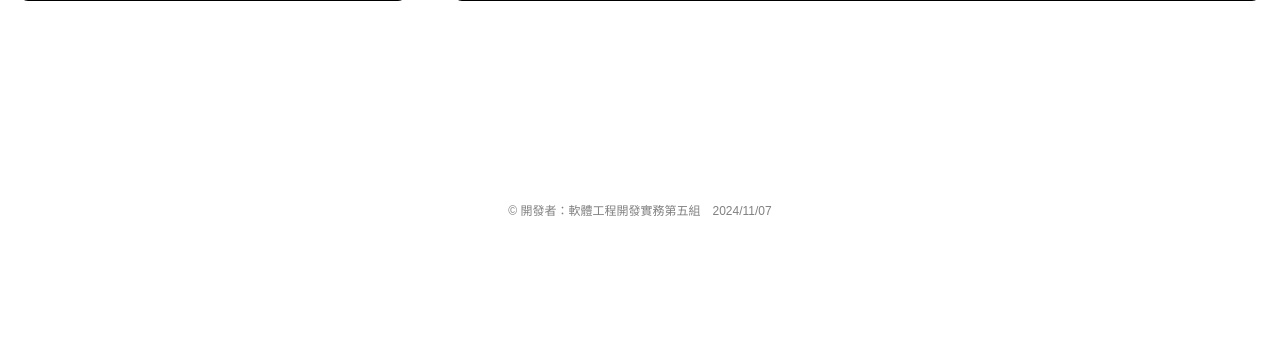
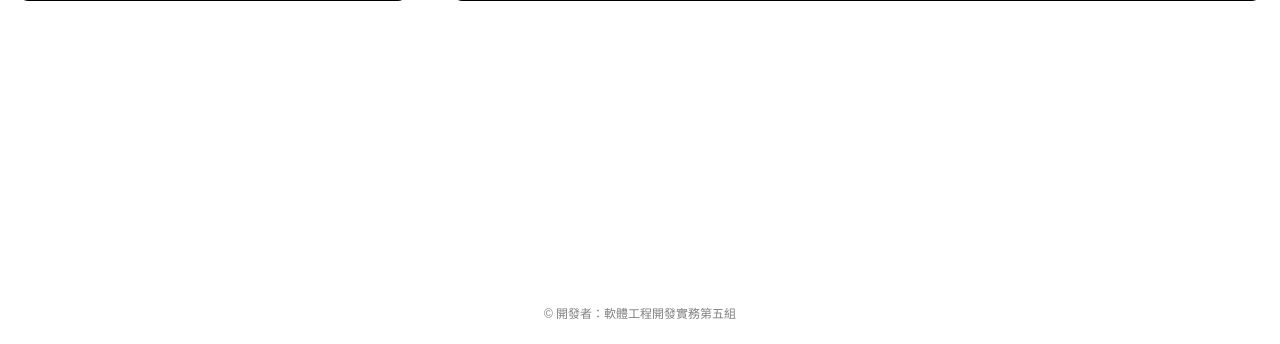
Before and after one commit to Fonzzznkk/D1149665, a Django app: page / in a window 1280 px wide. Shown: the part 456-800 px from the top of the page. Run offline with Django 5.2, Linux system fonts and the light colour scheme; some libraries are stand-ins or nearby versions.

Commit message:
update login & homepage page

```diff
--- a/software/mysite/myapp/templates/myapp/login.html
+++ b/software/mysite/myapp/templates/myapp/login.html
@@ -124,7 +124,10 @@
             text-align: center;
             font-size: 12px;
             color: gray;
-            margin-top: 200px;
+            position: fixed;
+            top: 95%;
+            left: 0;
+            right: 0;
         }
     </style>
 </head>
@@ -165,7 +168,7 @@
             </ol>
         </div>
     </div>
-    <div class="footer"> © 開發者：軟體工程開發實務第五組　2024/11/07 </div>
+    <div class="footer"> © 開發者：軟體工程開發實務第五組 </div>
     <script>
 
         $('#login-button').click(function () {
```
Also changed, not shown: software/mysite/myapp/templates/myapp/homepage.html (+11 -0 lines).
